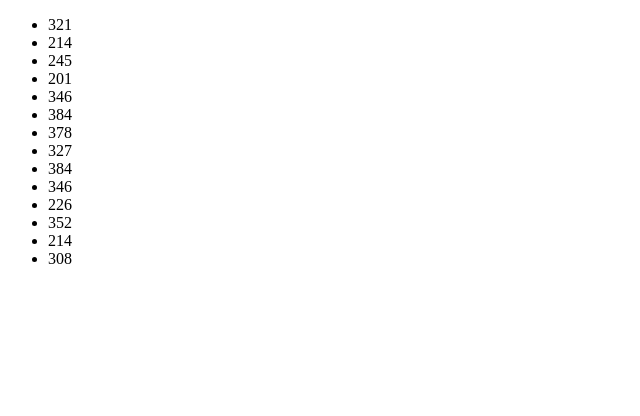
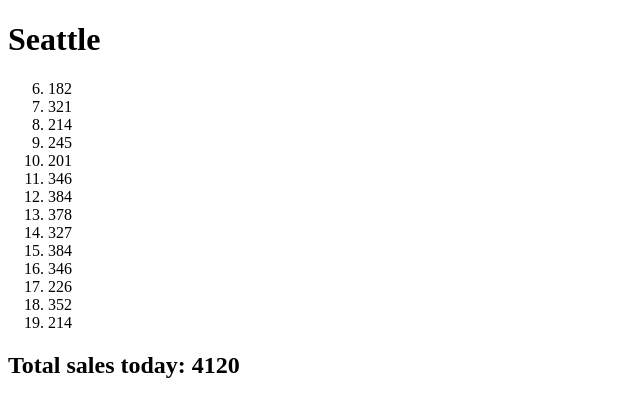
Before and after one commit to heckerdavid/cookie-stand, a plain HTML site: page html/sales.html in a window 1280 px wide. Shown: the whole page, without its empty margins (0-640 px from the left). Drawn offline with Linux system fonts and the light colour scheme.

Commit message:
Fixed data by hour display time.

```diff
--- a/html/sales.html
+++ b/html/sales.html
@@ -5,6 +5,7 @@
   <meta http-equiv="X-UA-Compatible" content="IE=edge">
   <meta name="viewport" content="width=device-width, initial-scale=1.0">
   <title>Salmon Cookie Sales</title>
+  <link rel="stylesheet" href="/css/style.css">
 </head>
 <body>
   <div id="salesData"></div>
--- a/js/app.js
+++ b/js/app.js
@@ -34,15 +34,22 @@ const storeFront = {
   // Display the values of each array as unordered lists in the browser
   renderSales: function(salesArray) {
     const articleElem = document.createElement('article');
-    const ulElem = document.createElement('ul');
+    const h1Elem = document.createElement('h1')
+    salesDiv.appendChild(h1Elem)
+    h1Elem.textContent = this.location
+    const olElem = document.createElement('ol');
     salesDiv.appendChild(articleElem)
-    articleElem.appendChild(ulElem)
+    articleElem.appendChild(olElem)
+    olElem.setAttribute("start", "6")
 
     for (let i = 0; i < storeFront.salesByHour.length; i++) {
       const liElem = document.createElement('li')
       liElem.textContent = storeFront.salesByHour[i]
-      ulElem.appendChild(liElem)
+      olElem.appendChild(liElem)
     }
+    const h2Elem = document.createElement('h2')
+    salesDiv.appendChild(h2Elem)
+    h2Elem.textContent = `Total sales today: ${this.dailySales()}`
   },
   // Calculating the sum of these hourly totals
   dailySales: function() {
@@ -56,9 +63,8 @@ const storeFront = {
 
 const salesDiv = document.getElementById("salesData")
 
-console.log(storeFront)
-console.log(storeFront.cookiesSold())
+
 storeFront.updateSalesByHour()
-console.log(storeFront.salesByHour)
-console.log(storeFront.dailySales())
+console.log("sales by hour is: " + storeFront.salesByHour)
+console.log("daily sales: " + storeFront.dailySales())
 storeFront.renderSales()
```
